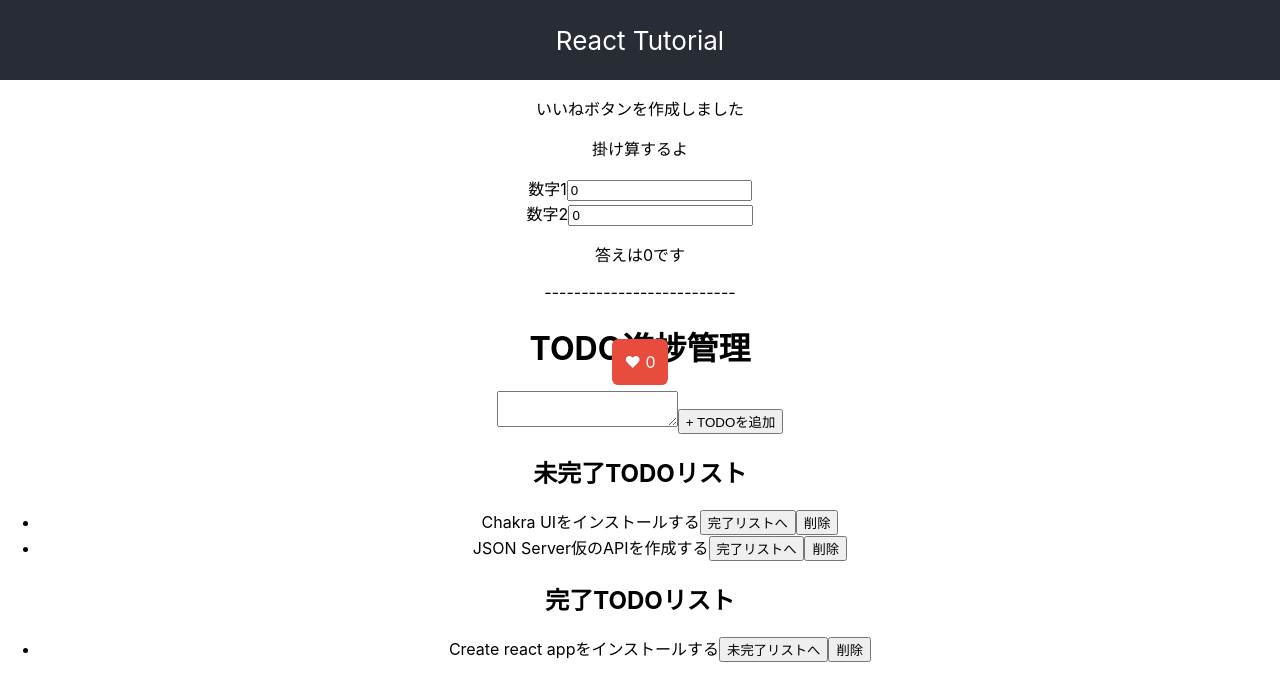
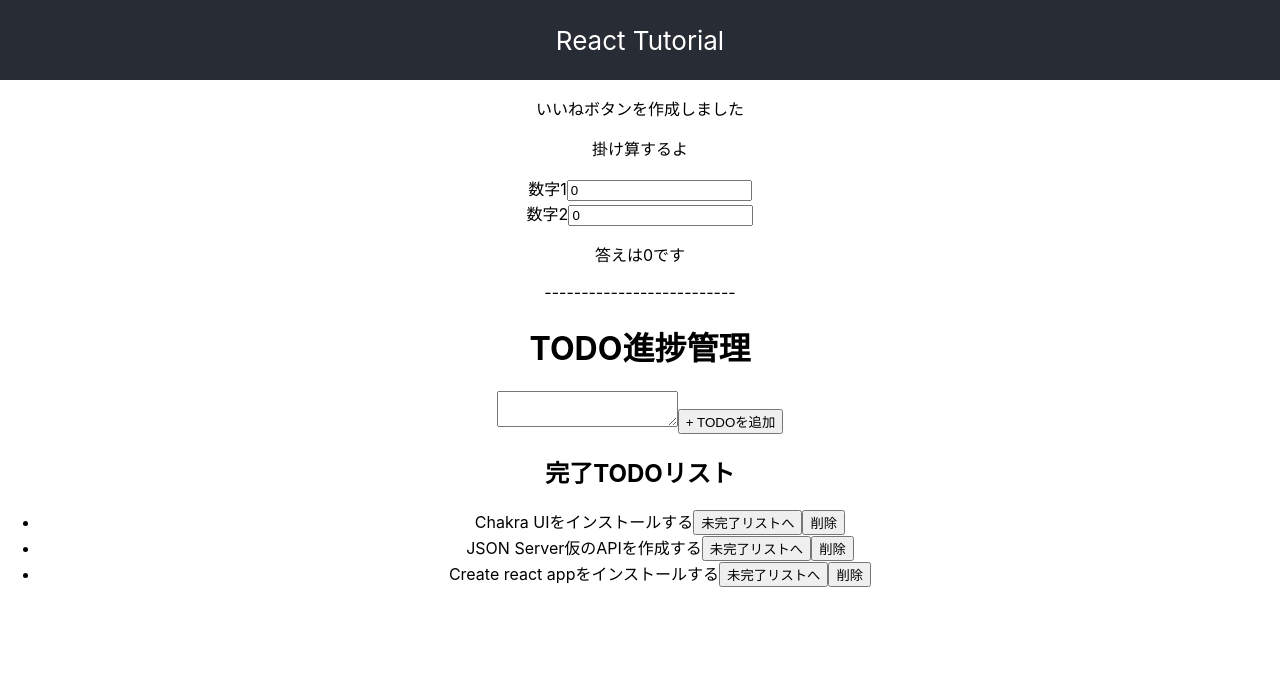
Before and after one commit to Kou-ISK/react-tutorial, a React (Create React App) app: page / in a window 1280 px wide. Shown: the top 700 px of the page. Built offline with nearby package versions, Linux system fonts and the light colour scheme; data requests are answered from the project's data file.

Commit message:
feat: TODOアプリを作成

```diff
--- a/db.json
+++ b/db.json
@@ -8,12 +8,12 @@
         {
             "id": 2,
             "content": "JSON Server仮のAPIを作成する",
-            "done": false
+            "done": true
         },
         {
             "id": 3,
             "content": "Chakra UIをインストールする",
-            "done": false
+            "done": true
         }
     ]
 }
--- a/src/App.css
+++ b/src/App.css
@@ -39,7 +39,7 @@
 }
 
 body {
-  height: 20vw;
+  height: 40vw;
 }
 
 .likeButton {
--- a/src/components/App.tsx
+++ b/src/components/App.tsx
@@ -13,7 +13,7 @@ function App() {
   const inputEl = useRef<HTMLTextAreaElement>(null);
 
   const handleAddTodoListItem = () => {
-    if (inputEl.current!.value === "") {
+    if (inputEl.current && inputEl.current.value === "") {
       return;
     }
     addTodoListItem(inputEl.current!.value);
@@ -33,7 +33,6 @@ function App() {
       <header className="App-header">
         React Tutorial
       </header>
-      <body>
       <p>いいねボタンを作成しました</p>
       <p>掛け算するよ</p>
       <label htmlFor="num1">数字1</label><input type="number" id="num1" value={num1} onChange={(event) => setNumber1(event.target.valueAsNumber)} /><br />
@@ -46,8 +45,7 @@ function App() {
         <TodoList todoList={incompletedList} toggleTodoListItemStatus={toggleTodoListItemStatus} deleteTodoListItem={deleteTodoListItem} title="未完了TODOリスト" as="h2" />
         <TodoList todoList={completedList} toggleTodoListItemStatus={toggleTodoListItemStatus} deleteTodoListItem={deleteTodoListItem} title="完了TODOリスト" as="h2" />
       </>
-      </body>
-      <footer><LikeButton /></footer>
+      {/* <footer><LikeButton /></footer> */}
     </div>
   );
 }
--- a/src/components/TodoAdd.tsx
+++ b/src/components/TodoAdd.tsx
@@ -1,4 +1,5 @@
-import { RefObject } from "react";
+import React, { RefObject } from "react";
+
 
 export const TodoAdd = ({ buttonText, inputEl, handleAddTodoListItem }: { buttonText: string; inputEl: RefObject<HTMLTextAreaElement>; handleAddTodoListItem: () => void }) => {
     return (
--- a/src/components/TodoItem.tsx
+++ b/src/components/TodoItem.tsx
@@ -1,3 +1,4 @@
+import React from "react";
 import { Todo } from "../types/Todo";
 
 // 1つのTodo、内容と移動・削除ボタン
--- a/src/components/TodoList.tsx
+++ b/src/components/TodoList.tsx
@@ -1,3 +1,4 @@
+import React from "react";
 import { TodoTitle } from "./TodoTitle";
 import { TodoItem } from "./TodoItem";
 import { Todo } from "../types/Todo";
--- a/src/index.tsx
+++ b/src/index.tsx
@@ -1,11 +1,11 @@
 import React from 'react';
-import ReactDOM from 'react-dom';
 import './index.css';
 import App from './components/App';
 
-const root = ReactDOM.render(
-  <React.StrictMode>
-    <App />
-  </React.StrictMode>,
-  document.getElementById('root')
-);
+import { createRoot } from "react-dom/client";
+
+createRoot(
+  document.getElementById("root")!).render(
+    <React.StrictMode>
+      <App />
+    </React.StrictMode>,);
```
Lines whose indentation alone changed are shown as unchanged.
